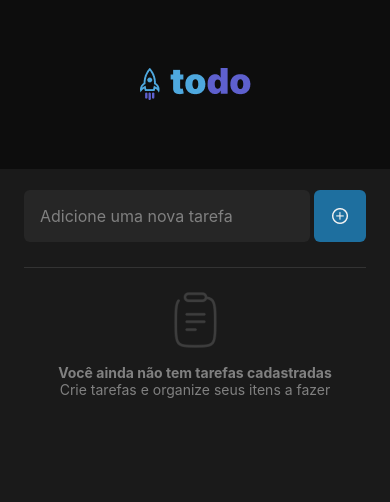
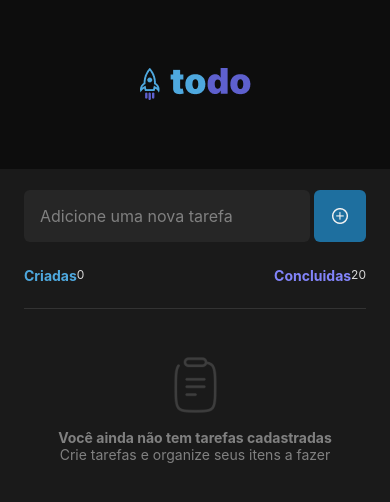
Before and after one commit to AgathaLuana-01/toDoList, a React Native app: screen / in a window 390 px wide. Shown: the top 502 px of the page. Built offline with nearby package versions, Linux system fonts and the light colour scheme.

Commit message:
textos criadas e concluidas

```diff
--- a/src/screens/home/index.tsx
+++ b/src/screens/home/index.tsx
@@ -39,6 +39,26 @@ export default function Home() {
                     </TouchableOpacity>
                 </View>
 
+                <View style={styles.viewCriadasConcluidas}>
+                    <View style={styles.viewTextContador}>
+                        <Text style={styles.colorTextAzul}>
+                            Criadas
+                        </Text>
+                        <Text style={styles.textContadores}>
+                            0
+                        </Text>
+                    </View>
+                    <View style={styles.viewTextContador}>
+                        <Text style={styles.colorTextLilas}>
+                            Concluidas
+                        </Text>
+                        <Text style={styles.textContadores}>
+                            20
+                        </Text>
+                    </View>
+
+                </View>
+
                 <FlatList
                     data={tarefa}
                     keyExtractor={item => item}
--- a/src/screens/home/styles.ts
+++ b/src/screens/home/styles.ts
@@ -12,8 +12,28 @@ export const styles = StyleSheet.create({
     alignItems: "center",
     justifyContent: "center",
   },
+  viewCriadasConcluidas: {
+    margin: 24,
+    flexDirection: "row",
+    justifyContent: "space-between",
+  },
   colorTextAzul: {
     color: "#4EA8DE",
+    fontWeight: "bold",
+    fontSize: 14,
+  },
+  colorTextLilas: {
+    color: "#8284FA",
+    fontWeight: "bold",
+    fontSize: 14,
+  },
+  textContadores:{
+    color: '#D9D9D9',
+    fontSize: 12,
+
+  },
+  viewTextContador:{
+    flexDirection: "row",
   },
   colorBody: {
     flex: 4,
@@ -48,8 +68,6 @@ export const styles = StyleSheet.create({
     fontSize: 24,
     color: "#F2F2F2",
   },
-
-
   textoTarefa: {
     color: "#F2F2F2",
     fontSize: 14,
@@ -63,8 +81,8 @@ export const styles = StyleSheet.create({
     justifyContent: "center",
   },
   viewLinhaHorizonal: {
-    margin: 24,
-    width: '100%',
+    marginBottom: 48,
+    width: "100%",
     height: 1,
     backgroundColor: "#333333",
   },
```
